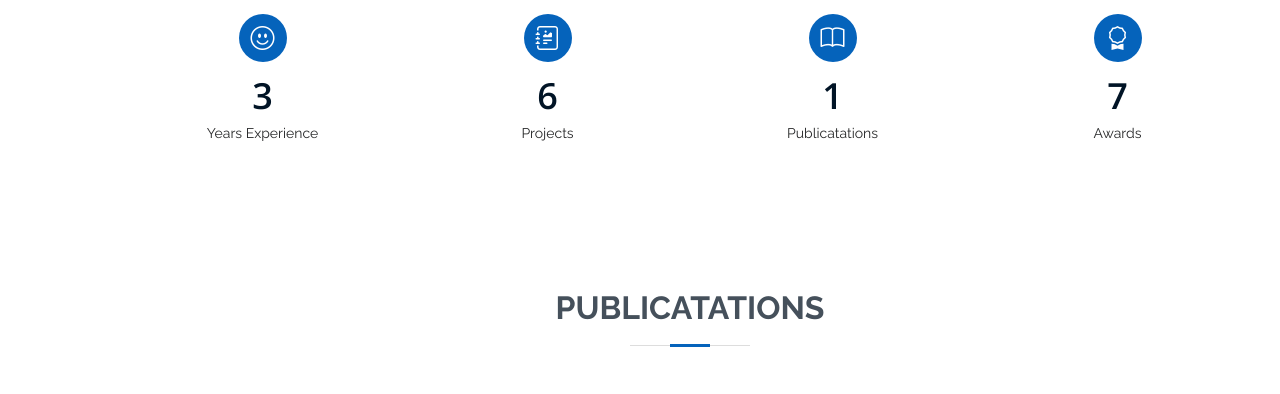
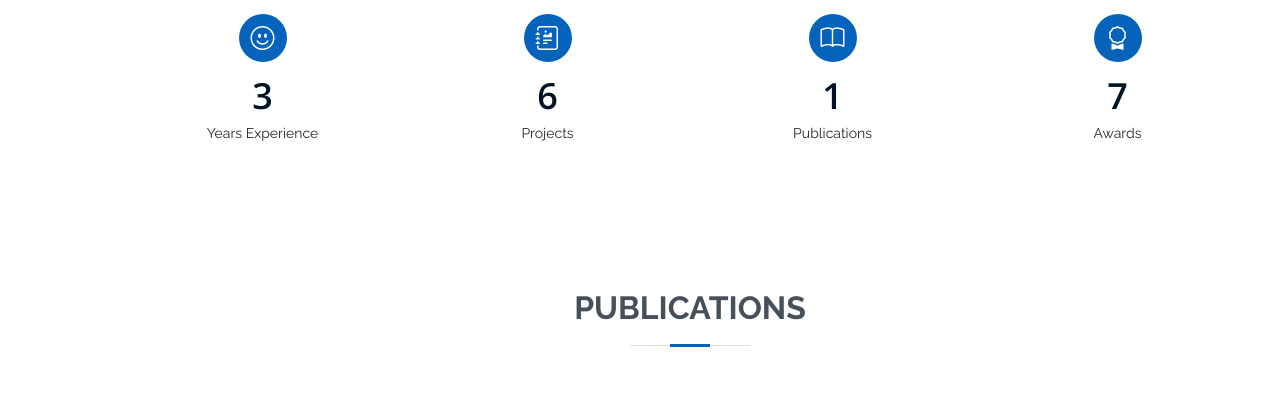
Before and after one commit to amirhossein-kz/amirhossein-kz.github.io, a plain HTML site: page index.html in a window 1280 px wide. Shown: the part 1620-2014 px from the top of the page. Drawn offline with nearby package versions, Linux system fonts and the light colour scheme.

Commit message:
Update index.html

```diff
--- a/index.html
+++ b/index.html
@@ -151,7 +151,7 @@
             <div class="count-box">
               <i class="bi bi-book"></i>
               <span data-purecounter-start="0" data-purecounter-end="1" data-purecounter-duration="1" class="purecounter"></span>
-              <p>Publicatations</p>
+              <p>Publications</p>
             </div>
           </div>
 
@@ -174,7 +174,7 @@
       <div class="container" data-aos="fade-up">
 
         <div class="section-title">
-          <h2>Publicatations</h2>
+          <h2>Publications</h2>
         </div>
 
         <article class="post">
```
